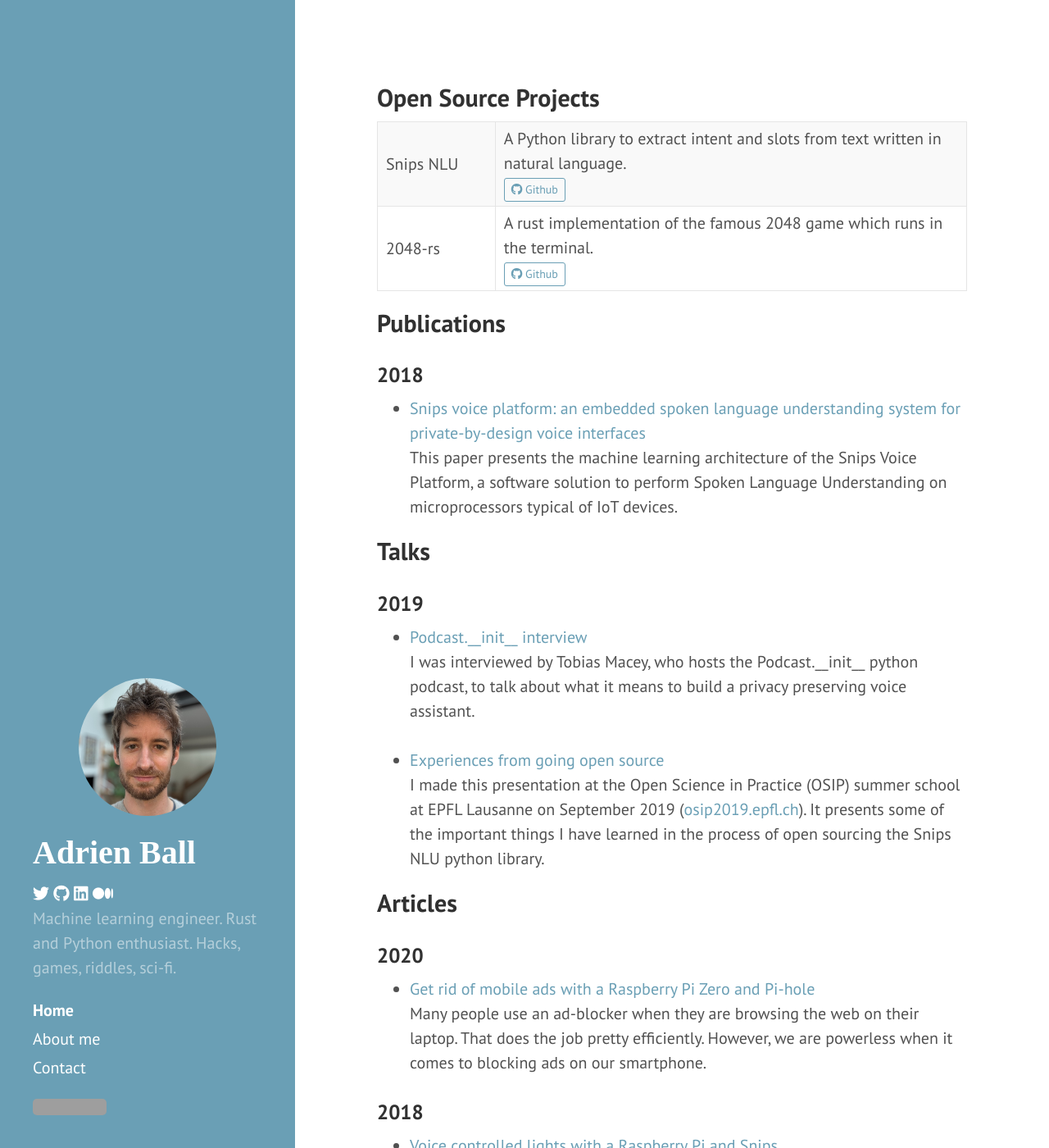
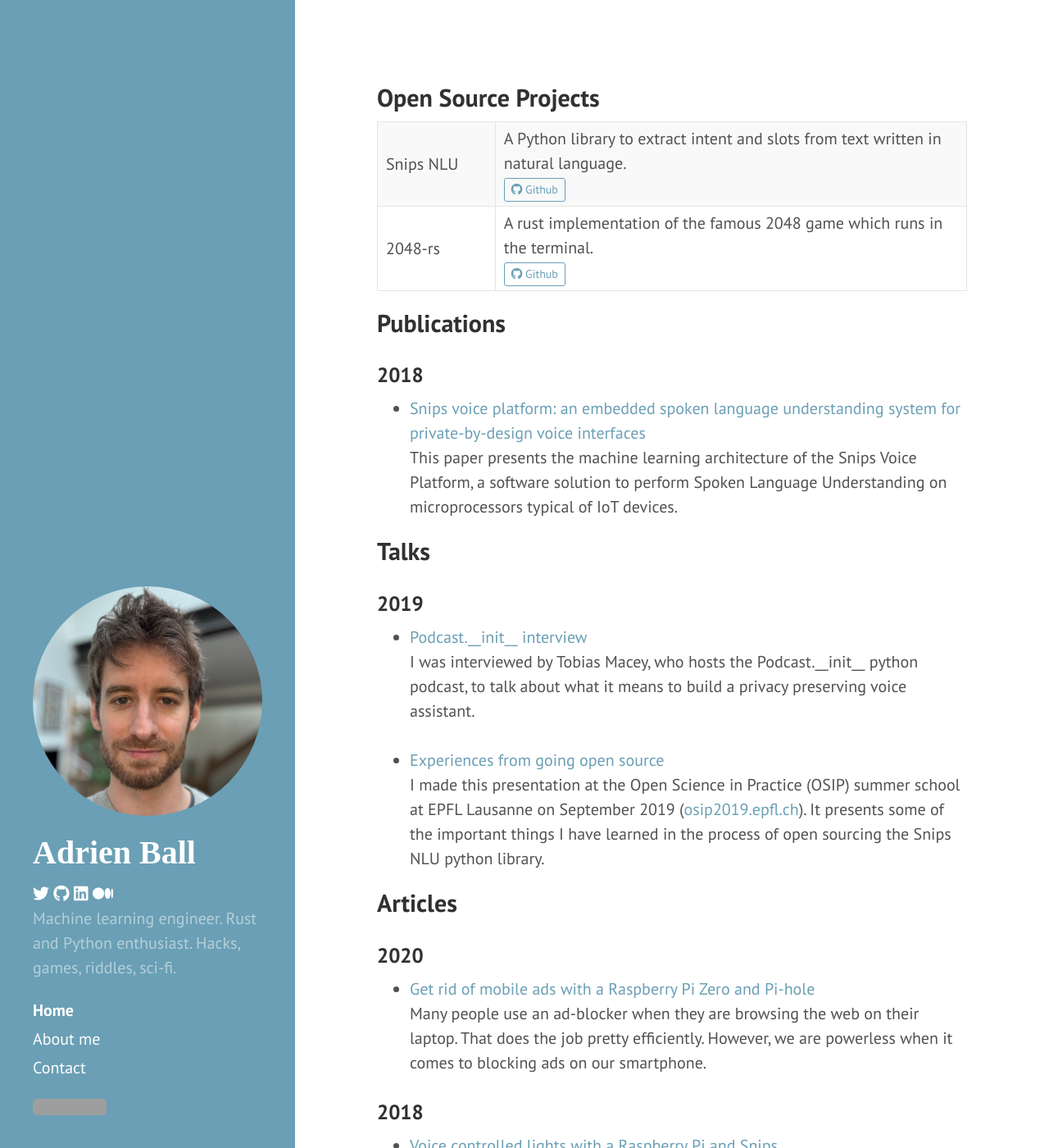
Before and after one commit to adrienball/adrienball.github.io, a Jekyll site: the page built from index.html, in a window 1280 px wide and 1400 px high. Shown: the whole window at 82% size. Built offline with Jekyll 4.4.1, drawn with Linux system fonts in a browser that asks for light colours; nearby versions of some CDN libraries; some web fonts are replaced; the list of posts is cut into pages by our own code; grey boxes are pictures that could not be loaded.

Commit message:
Update css of sidebar photo

```diff
--- a/assets/css/hyde.css
+++ b/assets/css/hyde.css
@@ -103,8 +103,8 @@
 .sidebar img.photo {
   border-radius: 50%;
   opacity: 1.0;
-  width: 60%;
-  margin-left: 20%;
+  width: 100%;
+  margin-left: 0%;
 }
 
 /* Sticky sidebar
```
